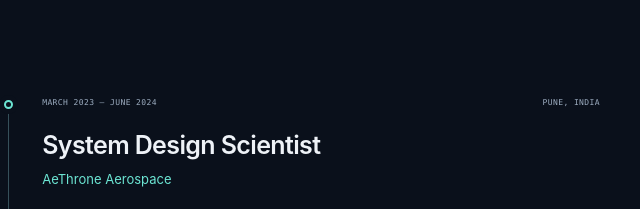
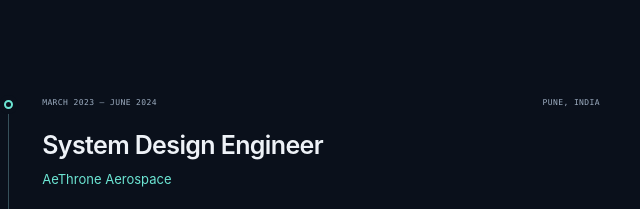
Before and after one commit to mlayek21/Portfolio, a website: page index.html in a window 1280 px wide. Shown: the part 3980-4189 px from the top of the page, 628-1268 px from the left. Drawn offline with Linux system fonts and the light colour scheme.

Commit message:
Update AeThrone designation to System Design Engineer

```diff
--- a/index.html
+++ b/index.html
@@ -812,7 +812,7 @@
             <div class="timeline-meta">
               <span>MARCH 2023 — JUNE 2024</span><span>PUNE, INDIA</span>
             </div>
-            <h3>System Design Scientist</h3>
+            <h3>System Design Engineer</h3>
             <p class="organization">AeThrone Aerospace</p>
             <p>
               Designed a six-DOF Stewart platform for a ship-mounted drone
```
Also changed, not shown: README.md.
